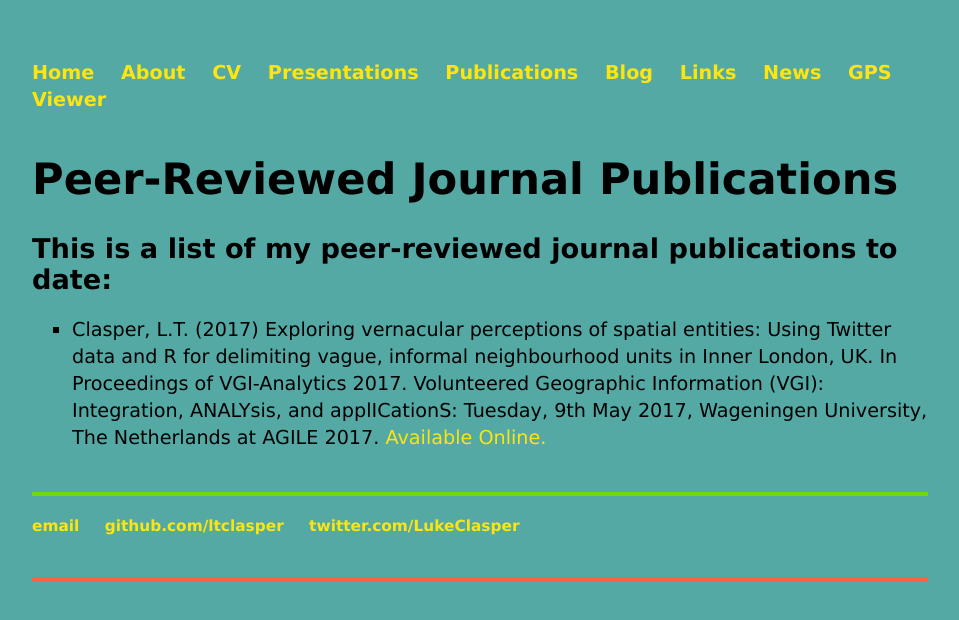
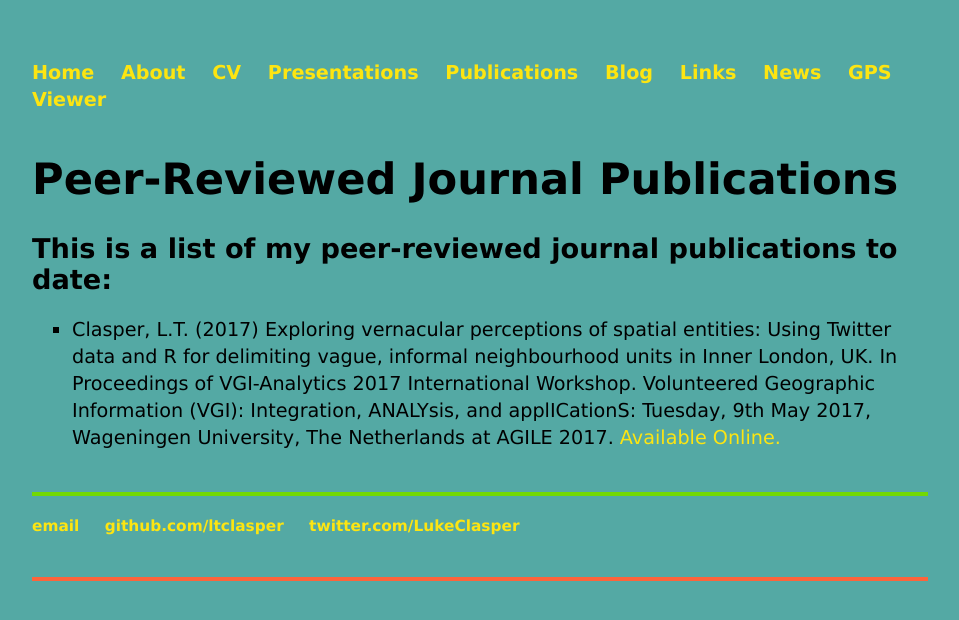
Before and after one commit to ltclasper/ltclasper.github.io, a Jekyll site: the page built from publications/index.html, in a window 1280 px wide. Shown: the top 620 px of the page, without its empty margins (160-1119 px from the left). Built offline with Jekyll 4.4.1, drawn with Linux system fonts in a browser that asks for light colours.

Commit message:
Update index.html

```diff
--- a/publications/index.html
+++ b/publications/index.html
@@ -8,7 +8,7 @@ title: Peer-Reviewed Journal Publications
 	<h2>This is a list of my peer-reviewed journal publications to date:</h2>
 	<p>
 	<ul style="list-style-type:square">
-<li>Clasper, L.T. (2017) Exploring vernacular perceptions of spatial entities: Using Twitter data and R for delimiting vague, informal neighbourhood units in Inner London, UK. In Proceedings of VGI-Analytics 2017. Volunteered Geographic Information (VGI):
+<li>Clasper, L.T. (2017) Exploring vernacular perceptions of spatial entities: Using Twitter data and R for delimiting vague, informal neighbourhood units in Inner London, UK. In Proceedings of VGI-Analytics 2017 International Workshop. Volunteered Geographic Information (VGI):
 Integration, ANALYsis, and applICationS: Tuesday, 9th May 2017, Wageningen University, The Netherlands at AGILE 2017.<a href="http://www.cs.nuim.ie/~pmooney/VGI-Analytics2017/materials/AGILE_2017_Luke_Clasper.pdf"> Available Online.</a></li></ul>
 	</p>
 </div><!-- /.blurb -->
```
